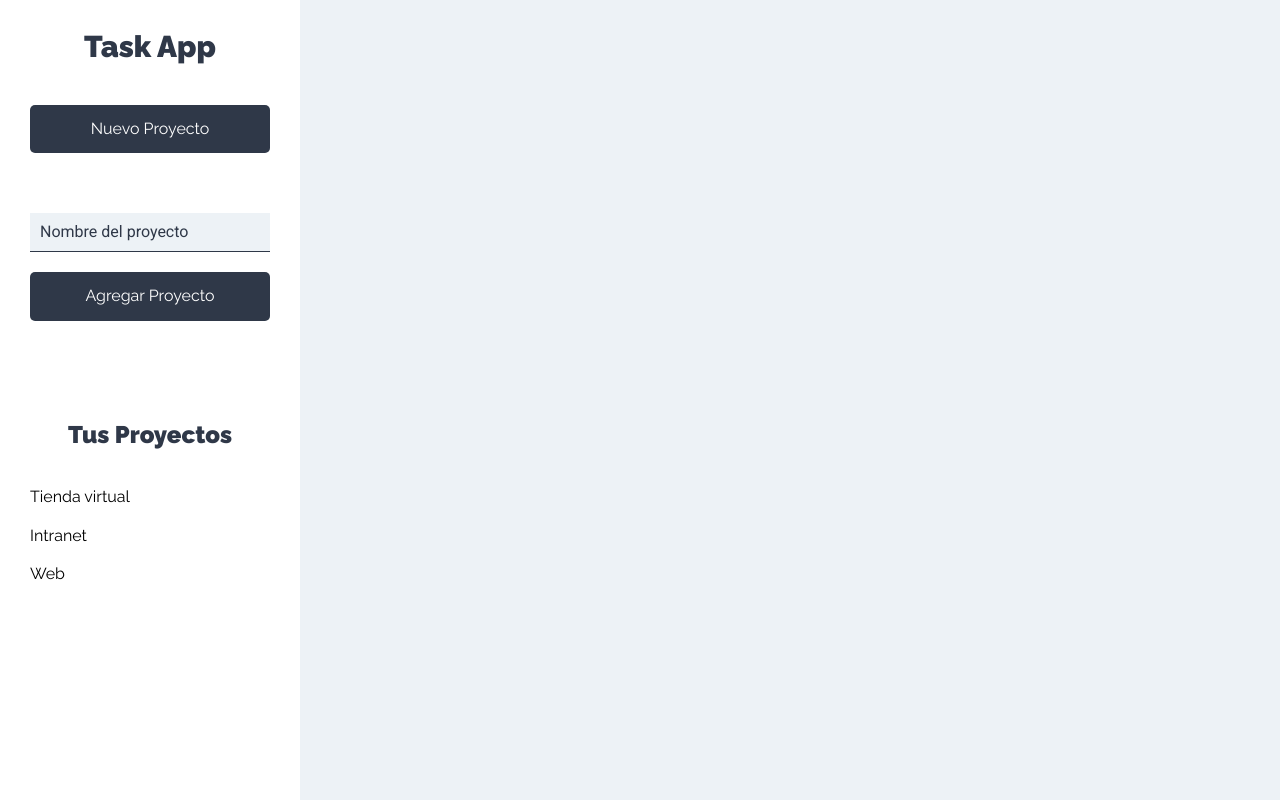
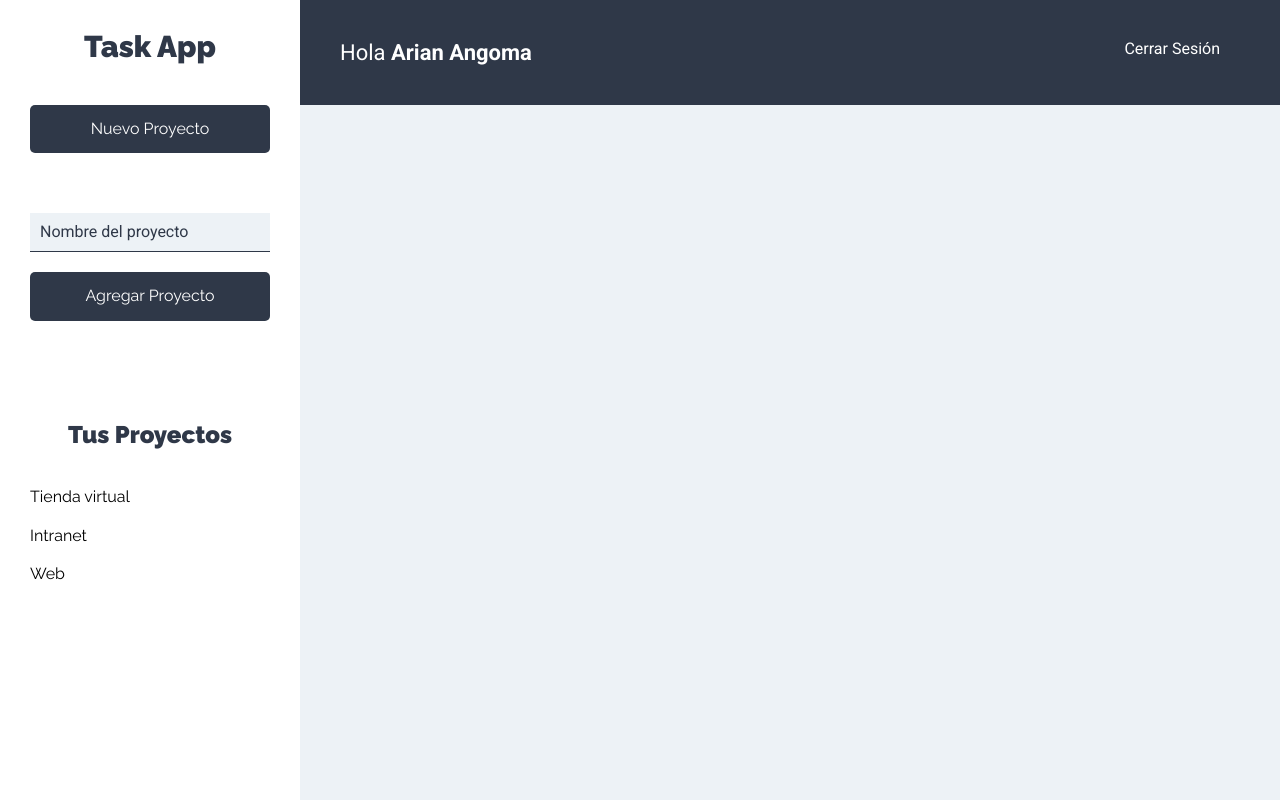
Before and after one commit to ArianAngoma/task-app-frontend-react, a React (Create React App) app: page /projects in a window 1280 px wide. Built offline with nearby package versions, Linux system fonts and the light colour scheme.

Commit message:
Header agregado

```diff
--- /dev/null
+++ b/src/components/layout/Bar.js
@@ -0,0 +1,11 @@
+export const Bar = () => {
+    return (
+        <header className="app-header">
+            <p className="user-name">Hola <span>Arian Angoma</span></p>
+
+            <nav className="nav-main">
+                <a href="#">Cerrar Sesión</a>
+            </nav>
+        </header>
+    )
+}
--- a/src/components/projects/Projects.js
+++ b/src/components/projects/Projects.js
@@ -1,5 +1,6 @@
 /* Importaciones propias */
 import {Sidebar} from '../layout/Sidebar';
+import {Bar} from '../layout/Bar';
 
 export const Projects = () => {
     return (
@@ -7,6 +8,8 @@ export const Projects = () => {
             <Sidebar/>
 
             <div className="main-section">
+                <Bar/>
+
                 <main>
                     <div className="container-tasks">
 
```
